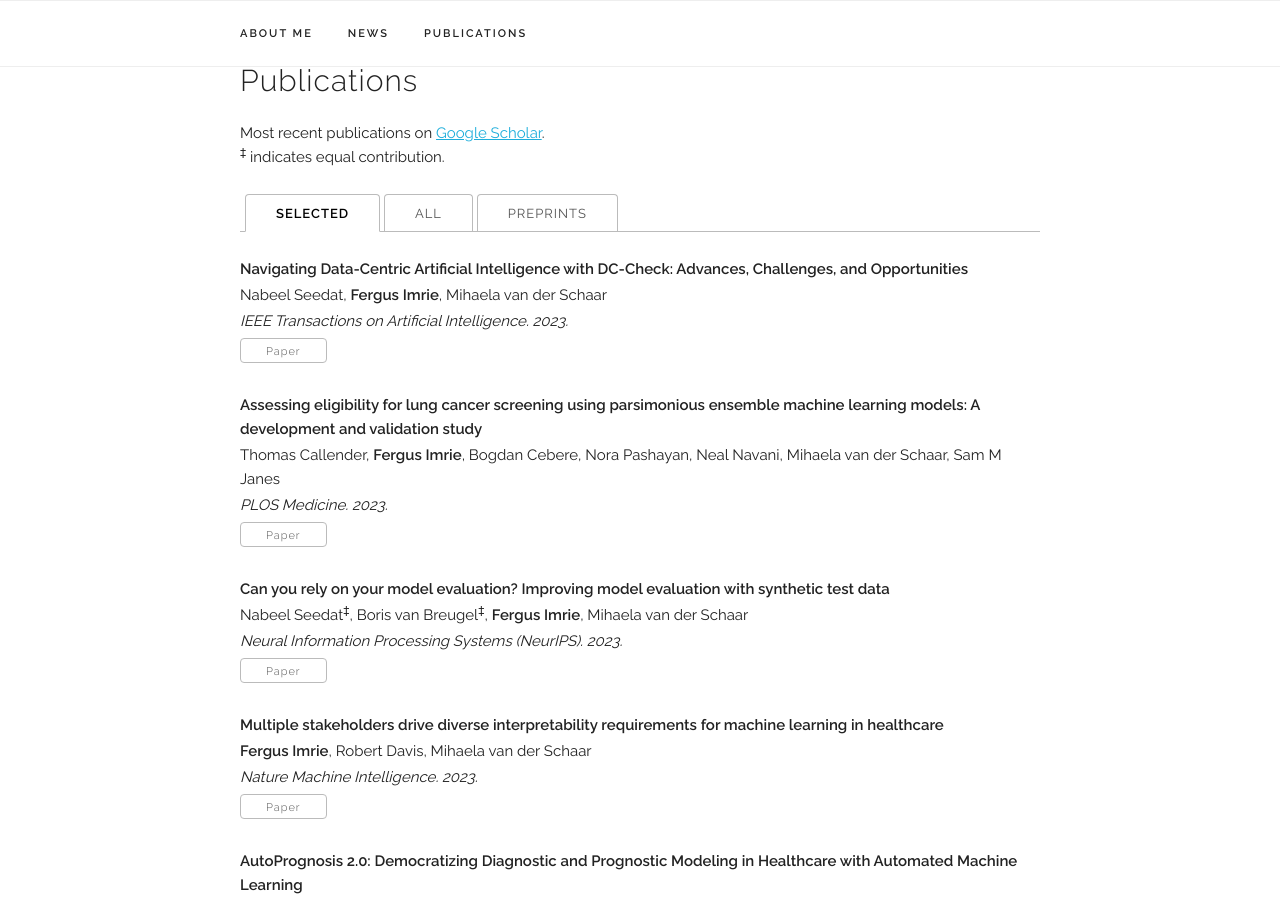
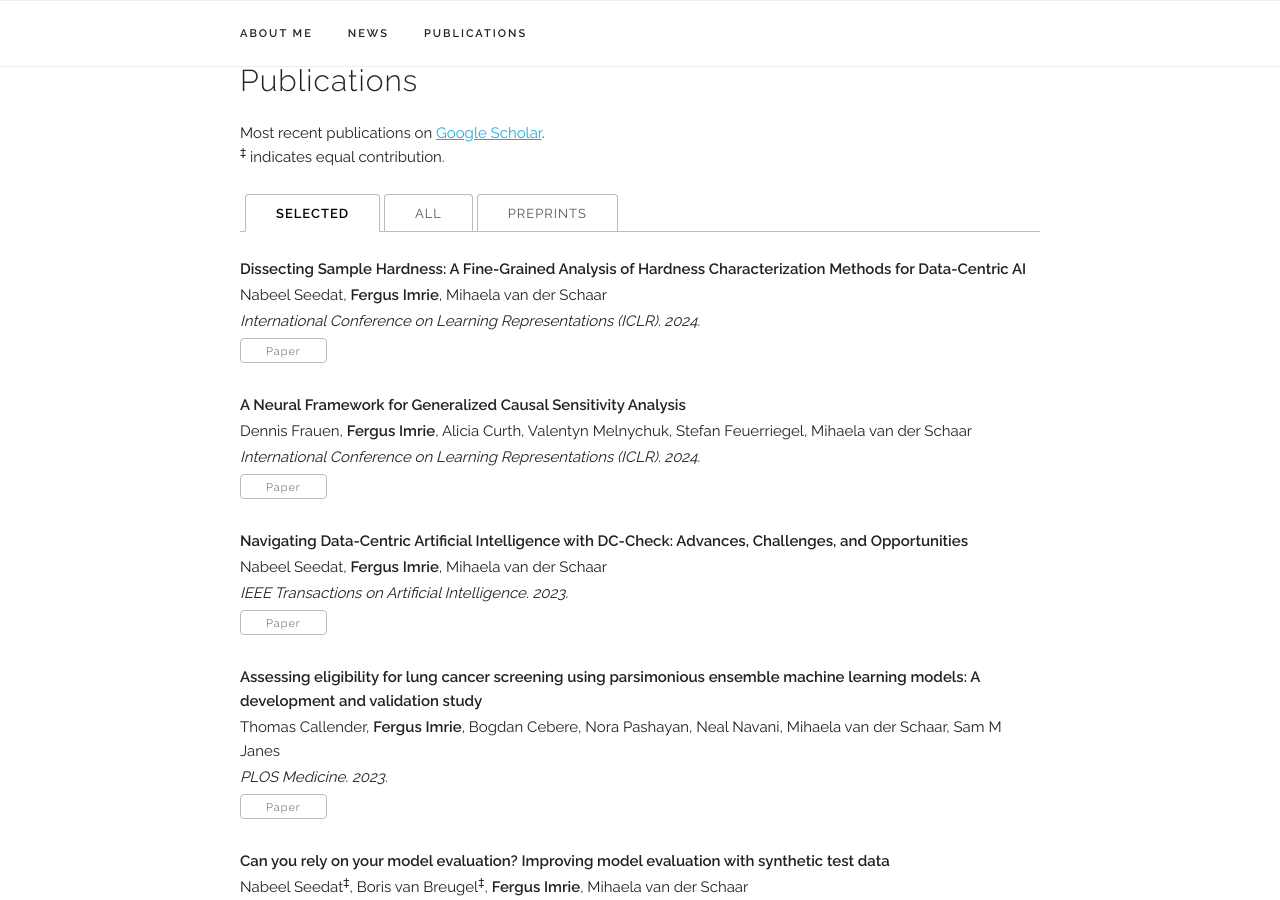
Before and after one commit to fimrie/fimrie.github.io, a Jekyll site: the page built from index.html, in a window 1280 px wide and 900 px high, scrolled down 1742 px. Built offline with Jekyll 4.4.1, drawn with Linux system fonts in a browser that asks for light colours; some web fonts are replaced.

Commit message:
Update publications.yaml

```diff
--- a/_data/publications.yaml
+++ b/_data/publications.yaml
@@ -1,17 +1,24 @@
 papers:
+  - title: "Dissecting Sample Hardness: A Fine-Grained Analysis of Hardness Characterization Methods for Data-Centric AI"
+    authors: "Nabeel Seedat, <b>Fergus Imrie</b>, Mihaela van der Schaar"
+    venue: "International Conference on Learning Representations (ICLR). 2024."
+    paper_pdf: "https://openreview.net/forum?id=icTZCUbtD6"
+    selected: y
+    preprint: n
+
+  - title: "A Neural Framework for Generalized Causal Sensitivity Analysis"
+    authors: "Dennis Frauen, <b>Fergus Imrie</b>, Alicia Curth, Valentyn Melnychuk, Stefan Feuerriegel, Mihaela van der Schaar"
+    venue: "International Conference on Learning Representations (ICLR). 2024."
+    paper_pdf: "https://arxiv.org/abs/2311.16026"
+    selected: y
+    preprint: n
+
   - title: "Navigating Data-Centric Artificial Intelligence with DC-Check: Advances, Challenges, and Opportunities"
     authors: "Nabeel Seedat, <b>Fergus Imrie</b>, Mihaela van der Schaar"
     venue: "IEEE Transactions on Artificial Intelligence. 2023."
     paper_pdf: "https://ieeexplore.ieee.org/abstract/document/10372382"
     selected: y
     preprint: n
-
-  - title: "A Neural Framework for Generalized Causal Sensitivity Analysis"
-    authors: "Dennis Frauen, <b>Fergus Imrie</b>, Alicia Curth, Valentyn Melnychuk, Stefan Feuerriegel, Mihaela van der Schaar"
-    venue: "arXiv (Preprint). 2023."
-    paper_pdf: "https://arxiv.org/abs/2311.16026"
-    selected: n
-    preprint: y
 
   - title: "Redefining Digital Health Interfaces with Large Language Models"
     authors: "<b>Fergus Imrie</b>, Paulius Rauba, Mihaela van der Schaar"
```
